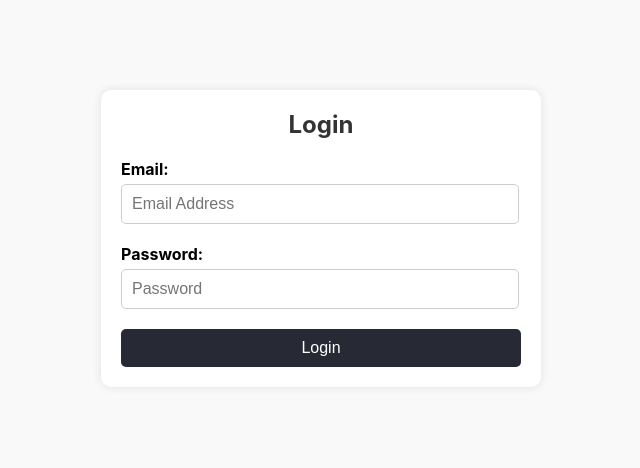
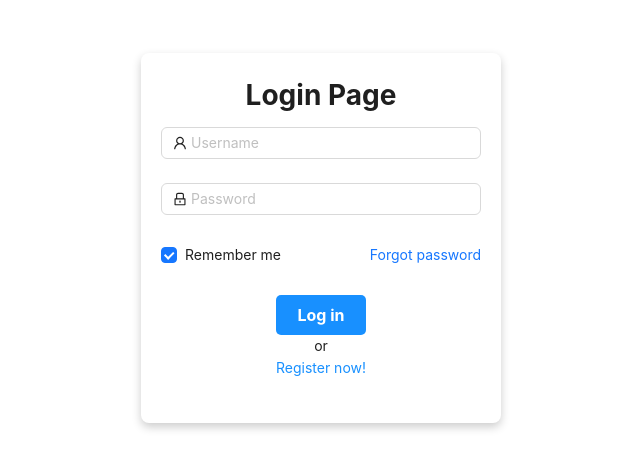
Before and after one commit to suzaltamrakar/React-Class, a React (Create React App) app: page / in a window 1280 px wide. Shown: the part 162-630 px from the top of the page, without its empty margins (319-959 px from the left). Built offline with nearby package versions, Linux system fonts and the light colour scheme.

Commit message:
ant design login form

```diff
--- a/src/App.js
+++ b/src/App.js
@@ -22,7 +22,7 @@ const App = () => {
         <Route path="/admin" element={<CustomLayout />} >
 
           <Route path="dashboard" element={<Dashboard />} />
-          <Route path="user/create" element={<UserAdd />} />
+          <Route path="users/add" element={<UserAdd />} />
           <Route path="users" element={<Users title="Users" />} />
           <Route path="settings" element={<Settings />} />
         </Route>
--- a/src/components/Layout.js
+++ b/src/components/Layout.js
@@ -1,4 +1,4 @@
-import { Navigate, Outlet, useNavigate } from "react-router";
+import { Navigate, Outlet, NavLink, useNavigate } from "react-router";
 import React, { useEffect, useState } from 'react';
 
 import {
@@ -20,13 +20,23 @@ const CustomLayout = () => {
     } = theme.useToken();
 
     const navigate = useNavigate();
-    useEffect(() => {
-        const isLogin = localStorage.getItem('is_login');
-        if (isLogin !== '1') {
-            navigate('/login');
-        }
+    const handleLogoutClick = () => {
+        localStorage.setItem('is_login', 0);
+        navigate('/login');
     }
-        , []);
+
+    const dashboardClick = () => {
+        navigate('/admin/dashboard');
+    }
+
+    const userClick = () => {
+        navigate('/admin/users');
+    }
+
+    const settingClick = () => {
+        localStorage.setItem('is_login', 0);
+        navigate('/admin/settings');
+    }
     return (
         <>
             {/* <Header />
@@ -50,28 +60,28 @@ const CustomLayout = () => {
                                 key: '1',
                                 icon: <DashboardOutlined />,
                                 label: 'Dashboard',
-                                onClick: () => Navigate('/admin/dashboard'),
+                                onClick: (dashboardClick),
 
                             },
                             {
                                 key: '2',
                                 icon: <UserOutlined />,
                                 label: 'User',
-                                onClick: () => Navigate('/admin/user'),
+                                onClick: (userClick),
 
                             },
                             {
                                 key: '3',
                                 icon: <SettingOutlined />,
-                                label: 'Setting',
-                                onClick: () => Navigate('/admin/setting'),
+                                label: 'Settings',
+                                onClick: (settingClick),
 
                             },
                             {
                                 key: '4',
                                 icon: <LogoutOutlined />,
                                 label: 'Logout',
-                                onClick: ()=> Navigate('/logout'),
+                                onClick: (handleLogoutClick),
                             },
                         ]}
                     />
--- a/src/pages/auth/Login.js
+++ b/src/pages/auth/Login.js
@@ -1,6 +1,9 @@
 import React, { useState } from 'react';
 import './login.css';
 import { useNavigate } from 'react-router';
+import { LockOutlined, UserOutlined } from '@ant-design/icons';
+import { Button, Checkbox, Form, Input, Flex } from 'antd';
+import Column from 'antd/es/table/Column';
 
 const Login = () => {
   const Navigate = useNavigate();
@@ -8,6 +11,11 @@ const Login = () => {
     email: "",
     password: ""
   });
+
+  const onFinish = (values) => {
+    console.log('Received values of form: ', values);
+  };
+
   const [error, setError] = useState('');
 
   const handleEmailChange = (e) => {
@@ -48,43 +56,78 @@ const Login = () => {
   };
 
   return (
-    <div className="login-container">
-      <div className="login-box">
-        <h1>Login</h1>
-        <form onSubmit={handleLogin}>
-          {error && <div className="error">{error}</div>}
+    // <div className="login-container">
+    //   <div className="login-box">
+    //     <h1>Login</h1>
+    //     <form onSubmit={handleLogin}>
+    //       {error && <div className="error">{error}</div>}
 
-          <div className="field">
-            <label htmlFor="email">Email:</label>
-            <input type="email" id="email" name="email" value={users.email} onChange={handleEmailChange} placeholder="Email Address" />
-          </div>
-          <div className="field">
-            <label htmlFor="password">Password:</label>
-            <input type="password" id="password" name="password" value={users.password} onChange={handlePasswordChange} placeholder="Password" />
-          </div>
-          <button type="button" onClick={handleButtonClick}>Login</button>
-        </form>
-      </div>
-    </div>
-
-
-
-    // <div className="login-box">
-    //   <h1>Login</h1>
-    //   <form className="login-form">
-    //     <div className="field">
-    //       <label htmlFor="email">Email:</label>
-    //       <input type="email" id="email" name="email" placeholder="Email Address" />
-    //     </div>
-    //     <div className="field">
-    //       <label htmlFor="password">Password:</label>
-    //       <input type="password" id="password" name="password" placeholder="Password" />
-    //     </div>
-    //     <button type="submit">Login</button>
-    //   </form>
-
+    //       <div className="field">
+    //         <label htmlFor="email">Email:</label>
+    //         <input type="email" id="email" name="email" value={users.email} onChange={handleEmailChange} placeholder="Email Address" />
+    //       </div>
+    //       <div className="field">
+    //         <label htmlFor="password">Password:</label>
+    //         <input type="password" id="password" name="password" value={users.password} onChange={handlePasswordChange} placeholder="Password" />
+    //       </div>
+    //       <button type="button" onClick={handleButtonClick}>Login</button>
+    //     </form>
+    //   </div>
     // </div>
 
+    <div style={{ display: "flex", justifyContent: "center", alignItems: "center", height: "100vh", width: "100vw" }}>
+      <Form onSubmit={handleLogin} name="login" initialValues={{ remember: true, }}
+        style={{ maxWidth: 360, width: "100%", padding: "20px", background: "#fff", borderRadius: "8px", boxShadow: "0px 4px 10px rgba(0, 0, 0, 0.2)", textAlign: "center" }}
+        onFinish={onFinish}
+      >
+        <h1 style={{ paddingBottom: '10px' }}>Login Page</h1>
+        {error && <div className="error">{error}</div>}
+
+        <Form.Item name="username" rules={[{ required: true, message: 'Please input your Username!', },]}>
+          <Input prefix={<UserOutlined />} placeholder="Username" type="email" id="email" name="email" value={users.email} onChange={handleEmailChange} />
+        </Form.Item>
+        <Form.Item
+          name="password"
+          rules={[
+            {
+              required: true,
+              message: 'Please input your Password!',
+            },
+          ]}
+        >
+          <Input prefix={<LockOutlined />} type="password" placeholder="Password" id="password" name="password" value={users.password} onChange={handlePasswordChange} />
+        </Form.Item>
+        <Form.Item>
+          <Flex justify="space-between" align="center">
+            <Form.Item name="remember" valuePropName="checked" noStyle>
+              <Checkbox>Remember me</Checkbox>
+            </Form.Item>
+            <a href="#">Forgot password</a>
+          </Flex>
+        </Form.Item>
+
+        <Form.Item className='Login-button' style={{
+          display: 'flex',
+          flexDirection: 'column',
+          alignItems: 'center',
+          gap: '10px'
+        }}>
+
+          <Button style={{
+            width: '100%',
+            height: '40px',
+            fontSize: '16px',
+            fontWeight: 'bold',
+            color: '#ffffff',
+            backgroundColor: '#1890ff',
+            border: 'none',
+            borderRadius: '5px'
+          }} type="button" onClick={handleButtonClick}> Log in</Button>
+          <span style={{ display: "block" }}>or</span>
+          <a href="#" style={{ textDecoration: 'none', color: '#1890ff' }}>Register now!</a>
+        </Form.Item>
+      </Form>
+    </div>
   );
 };
 
--- a/src/pages/auth/login.css
+++ b/src/pages/auth/login.css
@@ -60,3 +60,8 @@
 .login-box button:hover {
   background-color: #1f1f1f;
 }
+
+.Login-button {
+  display: flex;
+  flex-direction: column;
+}
```
Also changed, not shown: src/components/Sidebar.js (+4 -3 lines), 1 other file (tests, documents, lock files or other folders).
